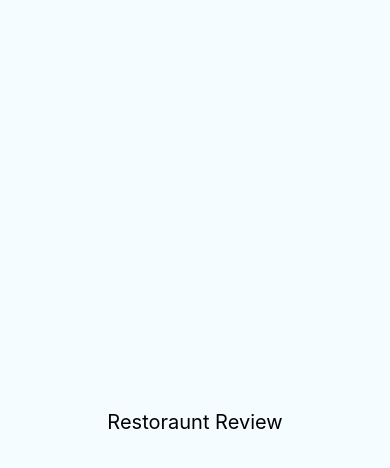
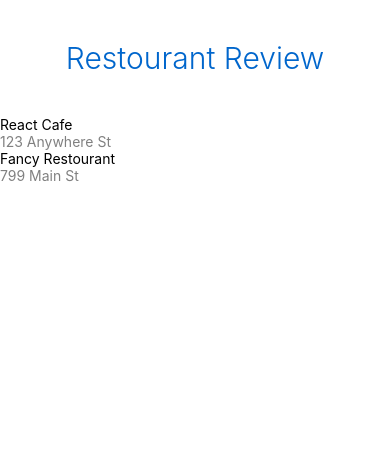
Before and after one commit to SunSide7/react-native-project, a React Native app: screen / in a window 390 px wide. Shown: the top 468 px of the page. Built offline with nearby package versions, Linux system fonts and the light colour scheme.

Commit message:
Lesson 3

```diff
--- a/App.js
+++ b/App.js
@@ -1,33 +1,32 @@
 import React, {Component} from 'react';
-import {StyleSheet, Text, View} from 'react-native';
+
+import {
+  View,
+  Text
+} from 'react-native'
 
 export default class App extends Component {
   render() {
     return (
-      <View style={styles.container}>
-        <Text style={styles.welcome}>
-          Restoraunt Review
+      <View>
+        <Text style={{
+          padding: 40,
+          fontSize: 30,
+          textAlign: 'center',
+          color: '#0066cc',
+          fontWeight: '300'
+        }}>Restourant Review</Text>
+
+        <Text>React Cafe</Text>
+        <Text style={{color: "gray"}}>
+          123 Anywhere St
+        </Text>
+
+        <Text>Fancy Restourant</Text>
+        <Text style={{color: "gray"}}>
+          799 Main St
         </Text>
       </View>
     );
   }
 }
-
-const styles = StyleSheet.create({
-  container: {
-    flex: 1,
-    justifyContent: 'center',
-    alignItems: 'center',
-    backgroundColor: '#F5FCFF',
-  },
-  welcome: {
-    fontSize: 20,
-    textAlign: 'center',
-    margin: 10,
-  },
-  instructions: {
-    textAlign: 'center',
-    color: '#333333',
-    marginBottom: 5,
-  },
-});
```
